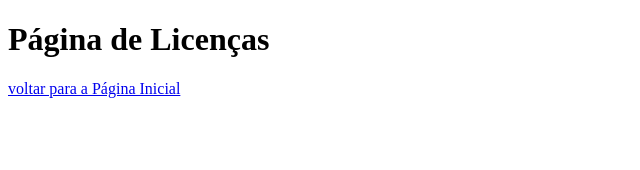
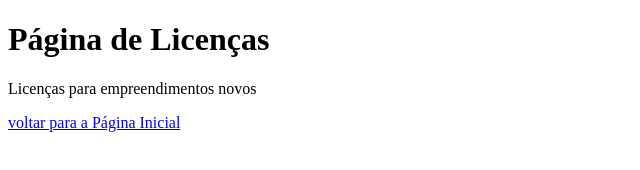
Before and after one commit to blnovaes/Site-de-licen-as, a plain HTML site: page Licenças.html in a window 1280 px wide. Shown: the whole page, without its empty margins (0-640 px from the left). Drawn offline with Linux system fonts and the light colour scheme.

Commit message:
Nova atualização de versão

```diff
--- a/Licenças.html
+++ b/Licenças.html
@@ -7,6 +7,7 @@
 </head>
 <body>
     <h1>Página de Licenças</h1>
+    <p>Licenças para empreendimentos novos</p>
     <a href="index.html">voltar para a Página Inicial</a>
 </body>
 </html>
```
